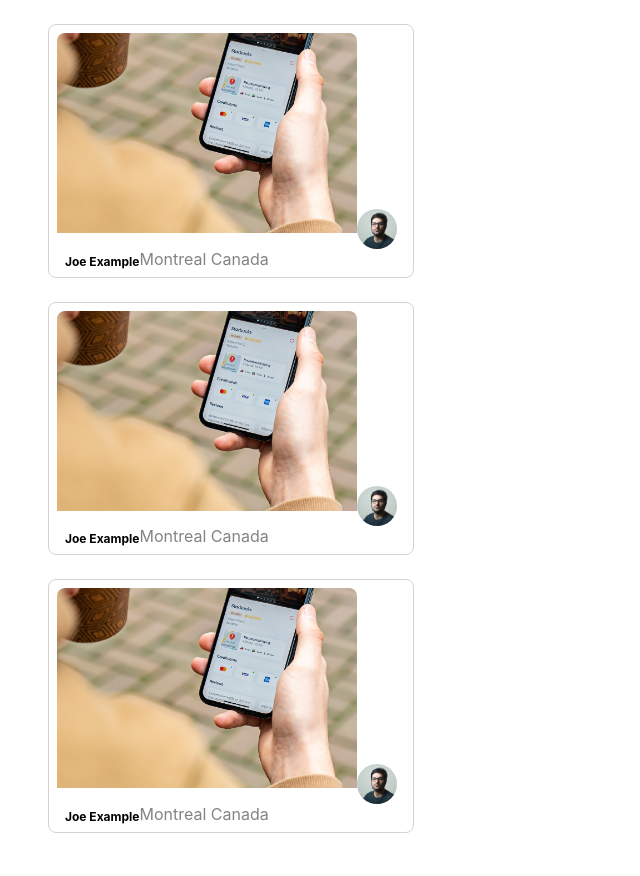
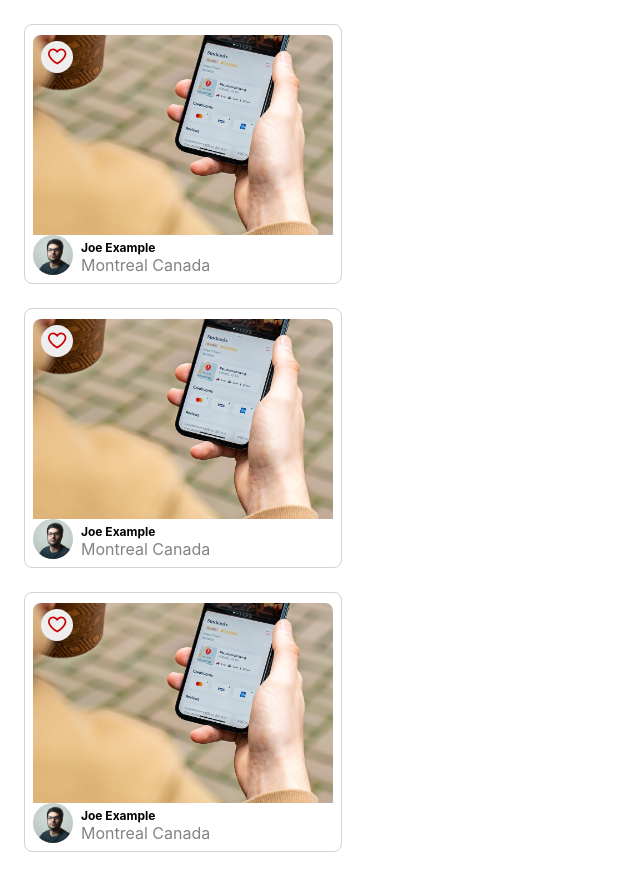
Before and after one commit to Upgrayedd0408/photolabs, a React (Create React App) app in the folder frontend/: page / in a window 1280 px wide. Shown: the whole page, without its empty margins (0-640 px from the left). Built offline with nearby package versions, Linux system fonts and the light colour scheme; the HTML template or start-up script is replaced by a standard one.

Commit message:
implement favourite button

```diff
--- a/frontend/src/App.jsx
+++ b/frontend/src/App.jsx
@@ -2,6 +2,7 @@ import React from 'react';
 
 import PhotoListItem from './components/PhotoListItem';
 import './App.scss';
+import { useState } from 'react';
 
 const sampleDataForPhotoListItem = {
   id: 1,
@@ -14,16 +15,25 @@ const sampleDataForPhotoListItem = {
   profile: `${process.env.PUBLIC_URL}/profile-1.jpg`,
 };
 
-const photos = [...Array(3)];
 
-const list = photos.map((photo, i) => <PhotoListItem key={i} photoData={sampleDataForPhotoListItem} />);
 
 // Note: Rendering a single component to build components in isolation
 const App = () => {
 
+  const [fav, setFav] = useState(false);
+  const favPhoto = () => {
+    if (fav) {
+      setFav(false);
+    } else {
+      setFav(true);
+    }
+  };
+
+  const photos = [...Array(3)];
+  const list = photos.map((photo, i) => <PhotoListItem key={i} photoData={sampleDataForPhotoListItem} fav={fav} favPhoto={favPhoto} />);
 
   return (
-    <div className="App">
+    <div className="App, photo-list">
       {list}
     </div>
   );
--- a/frontend/src/components/FavBadge.jsx
+++ b/frontend/src/components/FavBadge.jsx
@@ -8,7 +8,7 @@ const FavBadge = ({ isFavPhotoExist }) => {
     <div className='fav-badge'>
       <FavIcon displayAlert={!!isFavPhotoExist}/>
     </div>
-  )
+  );
 };
 
 export default FavBadge;
--- a/frontend/src/components/FavIcon.jsx
+++ b/frontend/src/components/FavIcon.jsx
@@ -5,7 +5,7 @@ const FavIcon = ({displayAlert, selected}) => {
     <svg width="20" height="17" viewBox="0 0 24 19" fill="none" xmlns="http://www.w3.org/2000/svg">
       <path fill={selected ? "#C80000" : "#EEEEEE"} d="M11 18C11 18 1 12.5909 1 6.02273C1 4.8616 1.41649 3.73633 2.17862 2.83838C2.94075 1.94043 4.00143 1.32526 5.1802 1.09755C6.35897 0.869829 7.58301 1.04363 8.64406 1.58938C9.70512 2.13512 10.5376 3.0191 11 4.09092C11.4624 3.0191 12.2949 2.13512 13.3559 1.58938C14.417 1.04363 15.641 0.869829 16.8198 1.09755C17.9986 1.32526 19.0593 1.94043 19.8214 2.83838C20.5835 3.73633 21 4.8616 21 6.02273C21 12.5909 11 18 11 18Z" stroke="#C80000" strokeWidth="2" strokeLinecap="round" strokeLinejoin="round"/>
       {
-          !!displayAlert &&
+        !!displayAlert &&
           <circle cx="21" cy="4" r="2.75" fill="#FFFF00" stroke="#C80000" strokeWidth="0.5"/>
       }
     </svg>
--- a/frontend/src/components/PhotoFavButton.jsx
+++ b/frontend/src/components/PhotoFavButton.jsx
@@ -1,16 +1,24 @@
 import React, { useCallback, useState } from 'react';
-
 import FavIcon from './FavIcon';
 import '../styles/PhotoFavButton.scss';
 
-function PhotoFavButton() {
+
+const PhotoFavButton = (props) => {
+  const { fav, favPhoto } = props;
+
+  const handleClick = () => {
+    favPhoto();
+    console.log("clicked!");
+    console.log(fav);
+  };
+
   return (
-    <div className="photo-list__fav-icon">
+    <div className="photo-list__fav-icon" onClick={handleClick}>
       <div className="photo-list__fav-icon-svg">
-        {/* Insert React */}
+        <FavIcon displayAlert={fav} selected={fav} />
       </div>
     </div>
   );
-}
+};
 
 export default PhotoFavButton;
--- a/frontend/src/components/PhotoListItem.jsx
+++ b/frontend/src/components/PhotoListItem.jsx
@@ -1,6 +1,8 @@
 import React from "react";
 
 import "../styles/PhotoListItem.scss";
+import FavIcon from "./FavIcon";
+import PhotoFavButton from "./PhotoFavButton";
 
 
 
@@ -11,7 +13,10 @@ const PhotoListItem = (props) => {
 
   return (
     <div className="photo-list__item">
+      <PhotoFavButton fav={props.fav} favPhoto={props.favPhoto} />
+      <div className="photo-list__user-details">
         <img src={imageSource} className="photo-list__image" />
+        <div className="photo-list__user-details2">
           <img src={profile} className="photo-list__user-profile" />
           <div className="photo-list__user-details">
             <span className="photo-list__user-info">
@@ -22,6 +27,8 @@ const PhotoListItem = (props) => {
             </span>
           </div>
         </div>
+      </div>
+    </div>
   );
 };
 
--- a/frontend/src/styles/PhotoListItem.scss
+++ b/frontend/src/styles/PhotoListItem.scss
@@ -8,12 +8,12 @@
   max-width: fit-content;
 }
 
-.photo-list__image {
+/* .photo-list__image {
   user-select: none;
   width: 300px;
   height: 200px;
   object-fit: cover;
-}
+} */
 
 .photo-list__image {
   border-radius: 8px 8px 0px 0px;
@@ -34,13 +34,19 @@
 
 .photo-list__user-details {
   display: flex;
+  flex-direction: column;
+}
+
+.photo-list__user-details2 {
+  display: flex;
+  flex-direction: row;
 }
 
 .photo-list__user-info {
   margin-top: 5px;
   font-weight: 700;
   font-size: 12px;
-  margin-left: 8px;
+  // margin-left: 8px;
 }
 
 .photo-list__user-location {
```
Lines whose indentation alone changed are shown as unchanged.
